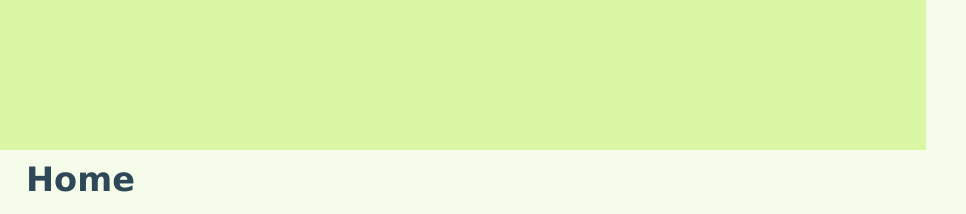
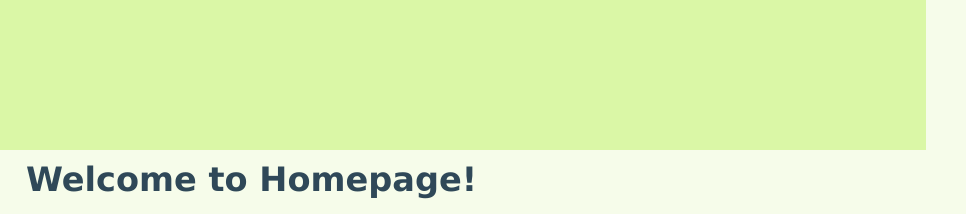
Before and after one commit to kdrid001/kaldridi.github.io, a plain HTML site: page index.html in a window 1280 px wide. Shown: the top 214 px of the page, 314-1280 px from the left. Drawn offline with Linux system fonts and the light colour scheme.

Commit message:
Update index.html

```diff
--- a/index.html
+++ b/index.html
@@ -37,7 +37,7 @@
 
         <main>
             <div id="main">
-                <h1>Home</h1>
+                <h1>Welcome to Homepage!</h1>
                 <p>My name is Kal, and I hold a Bachelor of Science in Biochemistry, Biomedical science specialty from UC Riverside with a minor in applied statistics. I also hold a degree in mathematics. I have a huge interest in the financial markets, economies. foreign policies, international relations and politics. I have been a stock trader since the age of 21; winning a losing in different exchanges and learning valuables lessons.</p>
 
                 <p>I finally broke and decided to join in the action packed technology world and related progamming fields that are important to the financial and tech industries. it is undeniable how much tech and IT are at the center of the 21st Century; everything is digitized and automated now days. Markets with digital and high frequency trading are more lucrative than ever and hard to resist all the FOMO (fear of missing out) around it, The reason why I'm focussing on the backend of things.</p>
```
